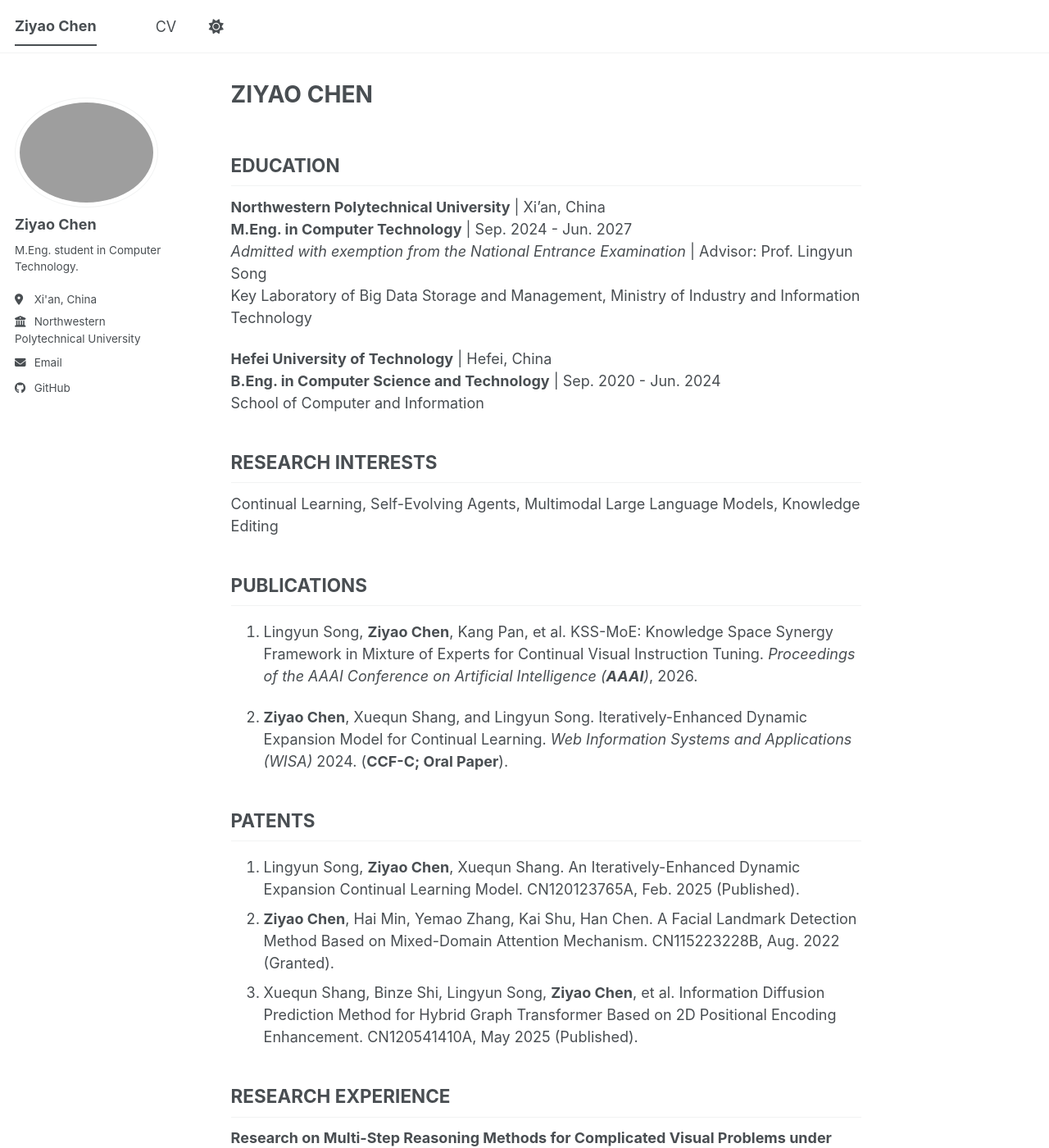
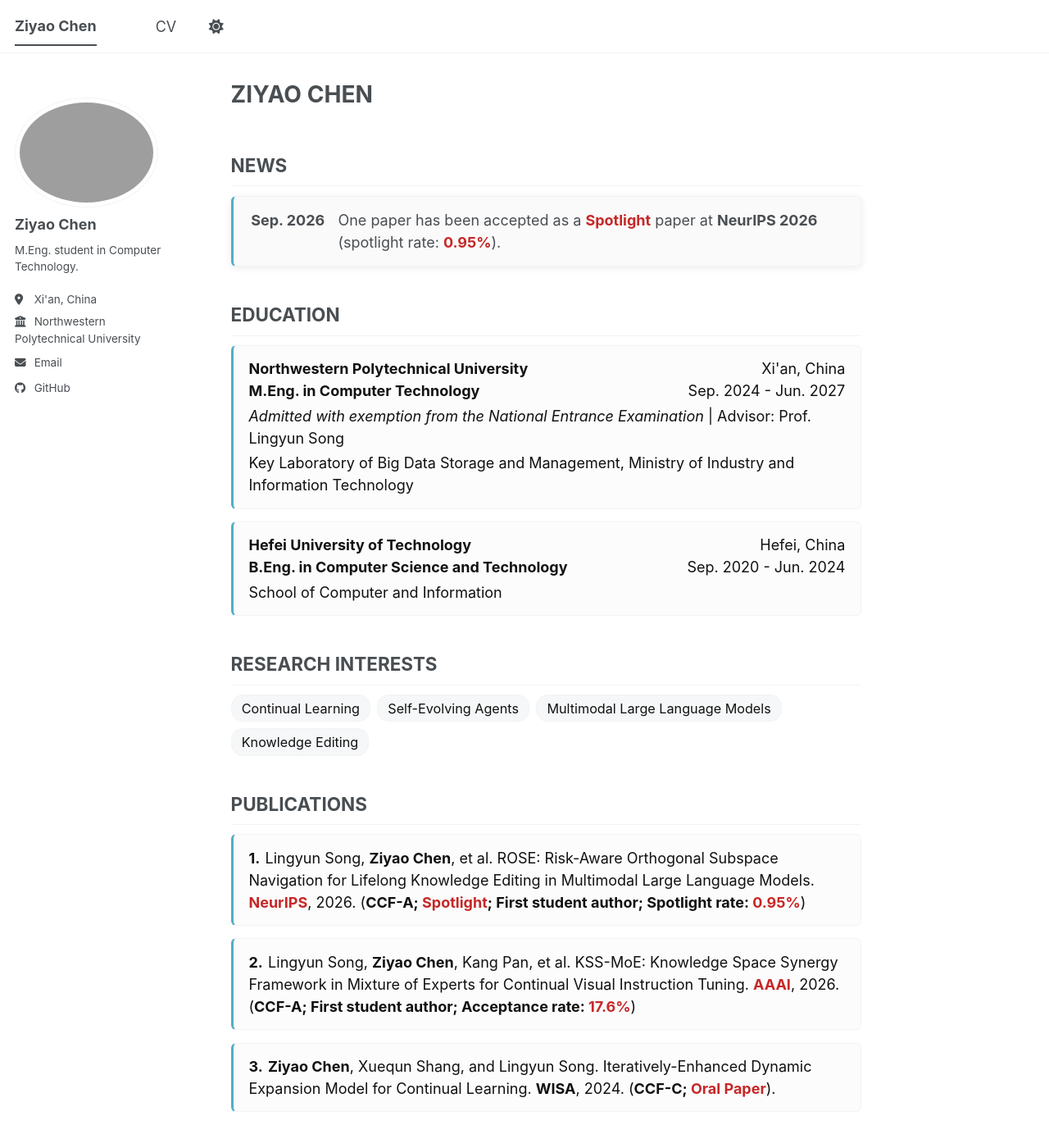
Before and after one commit to yyotta/yyotta.github.io, a Jekyll site: the page built from _pages/about.md, in a window 1280 px wide and 1400 px high. Shown: the whole window at 82% size. Built offline with Jekyll 4.4.1, drawn with Linux system fonts in a browser that asks for light colours; a script bundle is joined from its source files by our own code; library files that are not in the unit come from our copies; some of the changed text lies outside the part shown.

Commit message:
Update CV and polish homepage layout

```diff
--- a/_pages/about.md
+++ b/_pages/about.md
@@ -7,65 +7,239 @@
   - /about.html
 ---
 
+## NEWS
+
+<style>
+.news-card {
+  display: flex;
+  align-items: baseline;
+  gap: 0.9em;
+  margin: 0 0 1.6em;
+  padding: 0.85em 1.2em;
+  background: #fafafa;
+  border: 1px solid var(--global-border-color);
+  border-left: 3px solid var(--global-link-color);
+  border-radius: 6px;
+  box-shadow: 0 2px 10px rgba(0, 0, 0, 0.08);
+}
+.news-card .news-date {
+  flex: 0 0 auto;
+  font-weight: 700;
+  white-space: nowrap;
+}
+.news-card .news-text { flex: 1 1 auto; }
+.news-card p { margin: 0; }
+html[data-theme="dark"] .news-card {
+  background: rgba(255, 255, 255, 0.05);
+  border-color: rgba(255, 255, 255, 0.15);
+  border-left-color: var(--global-link-color);
+  box-shadow: 0 2px 12px rgba(0, 0, 0, 0.4);
+}
+
+.entry {
+  margin: 0 0 0.85em;
+  padding: 0.8em 1.05em;
+  border: 1px solid var(--global-border-color);
+  border-left: 3px solid var(--global-link-color);
+  border-radius: 6px;
+  background: #fcfcfc;
+  color: #111;
+}
+.entry-head {
+  display: flex;
+  align-items: baseline;
+  justify-content: space-between;
+  gap: 0.8em;
+  flex-wrap: wrap;
+}
+.entry-title { font-weight: 700; color: #111; }
+.entry-place { color: #111; white-space: nowrap; }
+.entry-meta { color: #111; font-weight: 700; white-space: nowrap; }
+.entry-time { color: #111; font-weight: 400; font-style: normal; white-space: nowrap; margin-left: 0.6em; }
+.entry-sub { margin-top: 0.2em; color: #111; }
+.entry-note { margin-top: 0.2em; color: #111; }
+.entry-list { margin: 0.5em 0 0; padding-left: 1.3em; color: #111; }
+.entry-list li { margin-bottom: 0.22em; }
+.entry-list li:last-child { margin-bottom: 0; }
+
+.hot { color: #c62828; font-weight: 700; }
+
+.tags { display: flex; flex-wrap: wrap; gap: 0.45em; margin-bottom: 1.5em; }
+.tag {
+  padding: 0.22em 0.75em;
+  font-size: 0.9em;
+  color: #111;
+  border: 1px solid var(--global-border-color);
+  border-radius: 14px;
+  background: #f6f7f8;
+}
+
+.pub-idx { color: #111; font-weight: 700; margin-right: 0.35em; }
+
+.awards {
+  list-style: disc;
+  margin: 0;
+  padding-left: 1.4em;
+  color: #111;
+}
+.awards li { padding: 0.32em 0; }
+.awards .award-date {
+  float: right;
+  margin-left: 1em;
+  white-space: nowrap;
+  font-weight: 400;
+  font-style: normal;
+}
+
+html[data-theme="dark"] .entry { background: rgba(255, 255, 255, 0.03); color: #eee; }
+html[data-theme="dark"] .entry-title,
+html[data-theme="dark"] .entry-place,
+html[data-theme="dark"] .entry-meta,
+html[data-theme="dark"] .entry-time,
+html[data-theme="dark"] .entry-sub,
+html[data-theme="dark"] .entry-note,
+html[data-theme="dark"] .entry-list,
+html[data-theme="dark"] .awards,
+html[data-theme="dark"] .awards .award-date,
+html[data-theme="dark"] .pub-idx { color: #f0f0f0; }
+html[data-theme="dark"] .tag {
+  background: rgba(255, 255, 255, 0.06);
+  border-color: rgba(255, 255, 255, 0.18);
+  color: #f0f0f0;
+}
+html[data-theme="dark"] .hot { color: #ff6b6b; }
+</style>
+
+<div class="news-card">
+  <span class="news-date">Sep. 2026</span>
+  <span class="news-text">One paper has been accepted as a <span class="hot">Spotlight</span> paper at <strong>NeurIPS 2026</strong> (spotlight rate: <span class="hot">0.95%</span>).</span>
+</div>
+
 ## EDUCATION
 
-**Northwestern Polytechnical University** | Xi'an, China<br>
-**M.Eng. in Computer Technology** | Sep. 2024 - Jun. 2027<br>
-*Admitted with exemption from the National Entrance Examination* | Advisor: Prof. Lingyun Song<br>
-Key Laboratory of Big Data Storage and Management, Ministry of Industry and Information Technology
+<div class="entry">
+  <div class="entry-head">
+    <span class="entry-title">Northwestern Polytechnical University</span>
+    <span class="entry-place">Xi'an, China</span>
+  </div>
+  <div class="entry-head">
+    <span><strong>M.Eng. in Computer Technology</strong></span>
+    <span class="entry-place">Sep. 2024 - Jun. 2027</span>
+  </div>
+  <div class="entry-note"><em>Admitted with exemption from the National Entrance Examination</em> | Advisor: Prof. Lingyun Song</div>
+  <div class="entry-note">Key Laboratory of Big Data Storage and Management, Ministry of Industry and Information Technology</div>
+</div>
 
-**Hefei University of Technology** | Hefei, China<br>
-**B.Eng. in Computer Science and Technology** | Sep. 2020 - Jun. 2024<br>
-School of Computer and Information
+<div class="entry">
+  <div class="entry-head">
+    <span class="entry-title">Hefei University of Technology</span>
+    <span class="entry-place">Hefei, China</span>
+  </div>
+  <div class="entry-head">
+    <span><strong>B.Eng. in Computer Science and Technology</strong></span>
+    <span class="entry-place">Sep. 2020 - Jun. 2024</span>
+  </div>
+  <div class="entry-note">School of Computer and Information</div>
+</div>
 
 ## RESEARCH INTERESTS
 
-Continual Learning, Self-Evolving Agents, Multimodal Large Language Models, Knowledge Editing
+<p class="tags">
+  <span class="tag">Continual Learning</span>
+  <span class="tag">Self-Evolving Agents</span>
+  <span class="tag">Multimodal Large Language Models</span>
+  <span class="tag">Knowledge Editing</span>
+</p>
 
 ## PUBLICATIONS
 
-1. Lingyun Song, **Ziyao Chen**, Kang Pan, et al. KSS-MoE: Knowledge Space Synergy Framework in Mixture of Experts for Continual Visual Instruction Tuning. *Proceedings of the AAAI Conference on Artificial Intelligence (**AAAI**)*, 2026.
+<div class="entry">
+  <span class="pub-idx">1.</span>Lingyun Song, <strong>Ziyao Chen</strong>, et al. ROSE: Risk-Aware Orthogonal Subspace Navigation for Lifelong Knowledge Editing in Multimodal Large Language Models. <span class="hot">NeurIPS</span>, 2026. (<strong>CCF-A; <span class="hot">Spotlight</span>; First student author; Spotlight rate: <span class="hot">0.95%</span></strong>)
+</div>
 
-2. **Ziyao Chen**, Xuequn Shang, and Lingyun Song. Iteratively-Enhanced Dynamic Expansion Model for Continual Learning. *Web Information Systems and Applications (WISA)* 2024. (**CCF-C; Oral Paper**).
+<div class="entry">
+  <span class="pub-idx">2.</span>Lingyun Song, <strong>Ziyao Chen</strong>, Kang Pan, et al. KSS-MoE: Knowledge Space Synergy Framework in Mixture of Experts for Continual Visual Instruction Tuning. <span class="hot">AAAI</span>, 2026. (<strong>CCF-A; First student author; Acceptance rate: <span class="hot">17.6%</span></strong>)
+</div>
+
+<div class="entry">
+  <span class="pub-idx">3.</span><strong>Ziyao Chen</strong>, Xuequn Shang, and Lingyun Song. Iteratively-Enhanced Dynamic Expansion Model for Continual Learning. <strong>WISA</strong>, 2024. (<strong>CCF-C; <span class="hot">Oral Paper</span></strong>).
+</div>
 
 ## PATENTS
 
-1. Lingyun Song, **Ziyao Chen**, Xuequn Shang. An Iteratively-Enhanced Dynamic Expansion Continual Learning Model. CN120123765A, Feb. 2025 (Published).
-2. **Ziyao Chen**, Hai Min, Yemao Zhang, Kai Shu, Han Chen. A Facial Landmark Detection Method Based on Mixed-Domain Attention Mechanism. CN115223228B, Aug. 2022 (Granted).
-3. Xuequn Shang, Binze Shi, Lingyun Song, **Ziyao Chen**, et al. Information Diffusion Prediction Method for Hybrid Graph Transformer Based on 2D Positional Encoding Enhancement. CN120541410A, May 2025 (Published).
+<div class="entry">
+  <span class="pub-idx">1.</span>Lingyun Song, <strong>Ziyao Chen</strong>, Xuequn Shang. An Iteratively-Enhanced Dynamic Expansion Continual Learning Model. CN120123765A, Feb. 2025 (Published).
+</div>
+
+<div class="entry">
+  <span class="pub-idx">2.</span><strong>Ziyao Chen</strong>, Hai Min, Yemao Zhang, Kai Shu, Han Chen. A Facial Landmark Detection Method Based on Mixed-Domain Attention Mechanism. CN115223228B, Aug. 2022 (Granted).
+</div>
+
+<div class="entry">
+  <span class="pub-idx">3.</span>Xuequn Shang, Binze Shi, Lingyun Song, <strong>Ziyao Chen</strong>, et al. Information Diffusion Prediction Method for Hybrid Graph Transformer Based on 2D Positional Encoding Enhancement. CN120541410A, May 2025 (Published).
+</div>
 
 ## RESEARCH EXPERIENCE
 
-**Research on Multi-Step Reasoning Methods for Complicated Visual Problems under Data Constraints**<br>
-*Graduate Researcher* | NSFC General Program; Jan. 2026 - Dec. 2029
+<div class="entry">
+  <div class="entry-head">
+    <span class="entry-title">Research on Multi-Step Reasoning Methods for Complicated Visual Problems under Data Constraints</span>
+  </div>
+  <div class="entry-head">
+    <span><em><strong>NSFC General Program</strong></em> (Graduate Researcher)</span>
+    <span class="entry-time">Jan. 2026 - Dec. 2029</span>
+  </div>
+  <ul class="entry-list">
+    <li>Led the continual adaptation direction for data-constrained multi-step visual reasoning, studying how multimodal models can acquire new knowledge without eroding prior reasoning capabilities.</li>
+    <li>Designed risk-aware orthogonal knowledge-subspace updates that isolate new edits from previously learned subspaces, protecting stability-critical knowledge during long update sequences.</li>
+    <li>Developed multi-granularity knowledge integration and semantic activation mechanisms to retrieve edited knowledge selectively while preserving model behavior on unrelated inputs.</li>
+    <li>This work was accepted as a <span class="hot">Spotlight</span> at <strong>NeurIPS 2026</strong>.</li>
+  </ul>
+</div>
 
-- Led the continual adaptation direction for data-constrained multi-step visual reasoning, studying how multimodal models can acquire new knowledge without eroding prior reasoning capabilities.
-- Designed risk-aware orthogonal knowledge-subspace updates that isolate new edits from previously learned subspaces, protecting stability-critical knowledge during long update sequences.
-- Developed multi-granularity knowledge integration and semantic activation mechanisms to retrieve edited knowledge selectively while preserving model behavior on unrelated inputs.
+<div class="entry">
+  <div class="entry-head">
+    <span class="entry-title">Step-Level DPO for MoE LLMs in Continual Learning of Complex Multi-Domain Tasks</span>
+  </div>
+  <div class="entry-head">
+    <span><em><strong>Xiaomi Open-Competition Research Program</strong></em> (Lead Graduate Researcher)</span>
+    <span class="entry-time">May 2025 - Jul. 2026</span>
+  </div>
+  <ul class="entry-list">
+    <li>Developed KSS-MoE for continual visual instruction tuning, using internal activations to fuse task-relevant low-rank subspaces from specialized experts for fine-grained collaboration at inference.</li>
+    <li>Designed specialized and shared expert collaboration with conflict masks and orthogonal gradient projection to facilitate cross-task transfer while reducing negative interference.</li>
+    <li>Evaluated the framework across all eight CoIN tasks, achieving state-of-the-art continual-learning performance; the work was published at <strong>AAAI 2026</strong>.</li>
+  </ul>
+</div>
 
-**Step-Level DPO for MoE LLMs in Continual Learning of Complex Multi-Domain Tasks**<br>
-*Lead Graduate Researcher* | Xiaomi Open-Competition Research Program; May 2025 - Jul. 2026
-
-- Developed KSS-MoE for continual visual instruction tuning, using internal activations to fuse task-relevant low-rank subspaces from specialized experts for fine-grained collaboration at inference.
-- Designed specialized and shared expert collaboration with conflict masks and orthogonal gradient projection to facilitate cross-task transfer while reducing negative interference.
-- Evaluated the framework across all eight CoIN tasks, achieving state-of-the-art continual-learning performance; the work was published at **AAAI 2026**.
-
-**Multimodal Intelligent Continual Question Answering with Dynamic-KG RAG**<br>
-*Graduate Researcher* | CCF-Zhipu Large Model Innovation Fund; Nov. 2024 - Nov. 2025
-
-- Investigated coordinated adaptation between evolving structured graph knowledge and multimodal model knowledge for temporal and cross-domain learning.
-- Constructed visual, textual, multimodal, and shared expert subspaces to strengthen cross-domain knowledge transfer while retaining previously acquired knowledge.
-- Introduced cross-subspace orthogonality constraints to decouple domain-specific and general knowledge optimization, improving generalization while mitigating forgetting and conflicts.
+<div class="entry">
+  <div class="entry-head">
+    <span class="entry-title">Multimodal Intelligent Continual Question Answering with Dynamic-KG RAG</span>
+  </div>
+  <div class="entry-head">
+    <span><em><strong>CCF-Zhipu Large Model Innovation Fund</strong></em> (Graduate Researcher)</span>
+    <span class="entry-time">Nov. 2024 - Nov. 2025</span>
+  </div>
+  <ul class="entry-list">
+    <li>Investigated coordinated adaptation between evolving structured graph knowledge and multimodal model knowledge for temporal and cross-domain learning.</li>
+    <li>Constructed visual, textual, multimodal, and shared expert subspaces to strengthen cross-domain knowledge transfer while retaining previously acquired knowledge.</li>
+    <li>Introduced cross-subspace orthogonality constraints to decouple domain-specific and general knowledge optimization, improving generalization while mitigating forgetting and conflicts.</li>
+  </ul>
+</div>
 
 ## HONORS & AWARDS
 
-- <span style="display: flex; justify-content: space-between; gap: 1rem;"><span>National First Prize, National Computer Competition for Colleges and Universities</span><span style="white-space: nowrap;">Dec. 2022</span></span>
-- <span style="display: flex; justify-content: space-between; gap: 1rem;"><span>Provincial First Prize, Chinese Collegiate Computing Competition (4C) *(Project Lead)*</span><span style="white-space: nowrap;">Aug. 2022</span></span>
-- <span style="display: flex; justify-content: space-between; gap: 1rem;"><span>Provincial First Prize, 16th iCAN Innovation Contest *(Project Lead)*</span><span style="white-space: nowrap;">Sep. 2022</span></span>
-- <span style="display: flex; justify-content: space-between; gap: 1rem;"><span>Provincial Silver Award, China International College Students' Innovation Competition *(Project Lead)*</span><span style="white-space: nowrap;">Jul. 2025</span></span>
-- <span style="display: flex; justify-content: space-between; gap: 1rem;"><span>Provincial Second Prize, China Undergraduate Mathematical Contest in Modeling (CUMCM)</span><span style="white-space: nowrap;">Mar. 2023</span></span>
-- <span style="display: flex; justify-content: space-between; gap: 1rem;"><span>Provincial Undergraduate Innovation Program *(Project Lead)*</span><span style="white-space: nowrap;">May 2021 - Apr. 2022</span></span>
-- *Recipient of **more than ten** national, provincial, and ministerial-level awards, including eight as project lead.*
-- First-Class Scholarship
-- Outstanding Graduate Student
-- Outstanding Student
+<div class="entry">
+  <ul class="awards">
+    <li><strong>National First Prize</strong>, National Computer Competition for Colleges and Universities <span class="award-date">Dec. 2022</span></li>
+    <li><strong>Provincial First Prize</strong>, Chinese Collegiate Computing Competition (4C) <em>(Project Lead)</em> <span class="award-date">Aug. 2022</span></li>
+    <li><strong>Provincial First Prize</strong>, 16th iCAN Innovation Contest <em>(Project Lead)</em> <span class="award-date">Sep. 2022</span></li>
+    <li><strong>Provincial Silver Award</strong>, China International College Students' Innovation Competition <em>(Project Lead)</em> <span class="award-date">Jul. 2025</span></li>
+    <li><strong>Provincial Second Prize</strong>, China Undergraduate Mathematical Contest in Modeling (CUMCM) <span class="award-date">Mar. 2023</span></li>
+    <li><strong>Provincial Undergraduate Innovation Program</strong> <em>(Project Lead)</em> <span class="award-date">May 2021 - Apr. 2022</span></li>
+    <li><em>Recipient of <strong>more than ten</strong> national, provincial, and ministerial-level awards, including eight as project lead.</em></li>
+    <li>First-Class Scholarship</li>
+    <li>Outstanding Master's Student Award</li>
+    <li>University-Level Merit Student Award</li>
+  </ul>
+</div>
```
Also changed, not shown: 1 other file.
